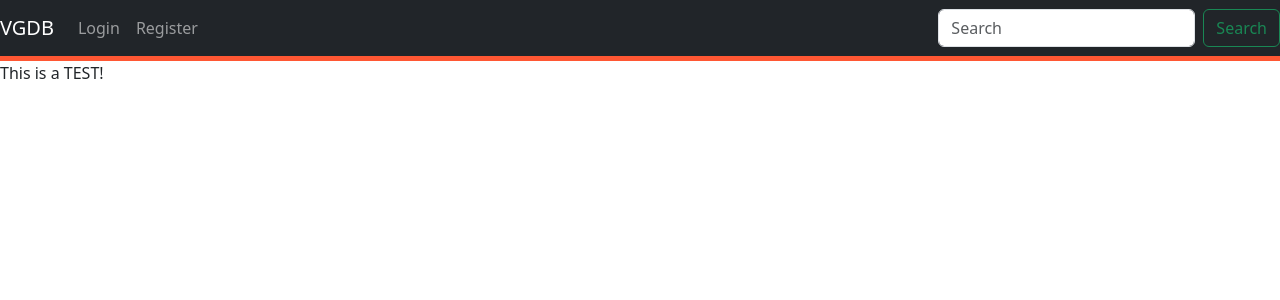
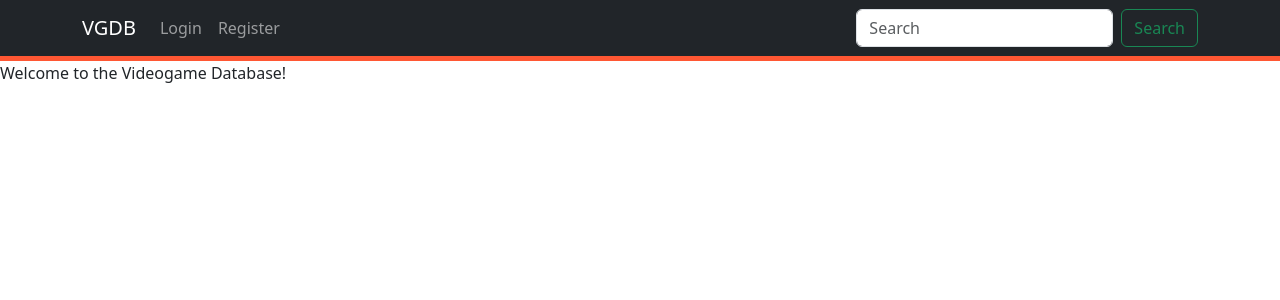
Before and after one commit to nagmil2077/videogame-database, a React (Create React App) app in the folder frontend/: page / in a window 1280 px wide. Shown: the top 300 px of the page. Built offline with nearby package versions, Linux system fonts and the light colour scheme.

Commit message:
Move header componenets closer to the middle of the navbar

```diff
--- a/frontend/src/Pages/Header/Header.jsx
+++ b/frontend/src/Pages/Header/Header.jsx
@@ -1,6 +1,6 @@
 import React from 'react';
 import { Outlet } from "react-router-dom";
-import { Navbar, Nav, Form, FormControl, Button } from 'react-bootstrap';
+import {Navbar, Nav, Form, FormControl, Button, Container} from 'react-bootstrap';
 
 import "./Header.css"
 
@@ -8,6 +8,7 @@ const Header = () => {
     return (
         <div className="Header">
             <Navbar bg="dark" variant="dark" expand="lg" className="navbar-custom">
+                <Container>
                     <Navbar.Brand href="#">VGDB</Navbar.Brand>
                     <Navbar.Toggle aria-controls="basic-navbar-nav" />
                     <Navbar.Collapse id="basic-navbar-nav">
@@ -25,6 +26,7 @@ const Header = () => {
                             <Button variant="outline-success">Search</Button>
                         </Form>
                     </Navbar.Collapse>
+                </Container>
             </Navbar>
             <Outlet />
         </div>
--- a/frontend/src/Pages/MainPage.jsx
+++ b/frontend/src/Pages/MainPage.jsx
@@ -2,7 +2,7 @@ const MainPage = () => {
 
     return (
         <div>
-            This is a TEST!
+            Welcome to the Videogame Database!
         </div>
     )
 }
```
Lines whose indentation alone changed are shown as unchanged.
